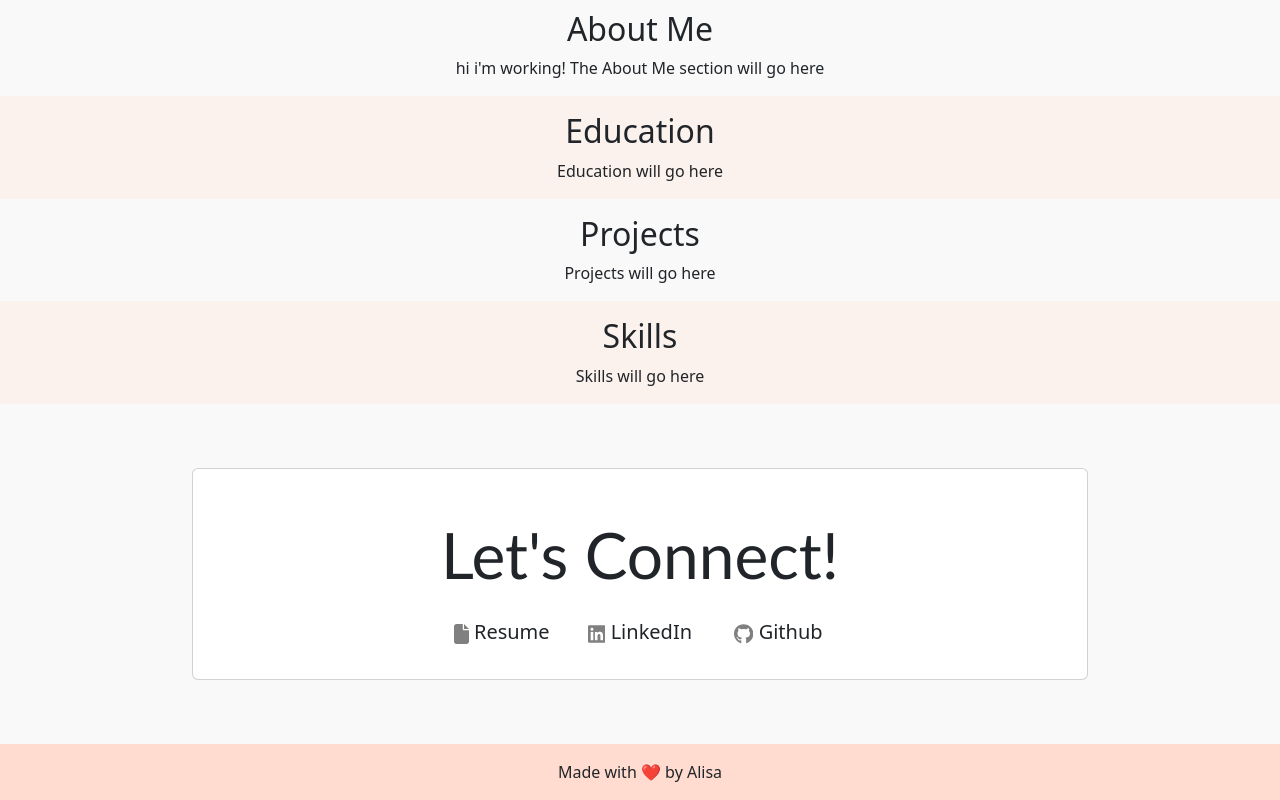
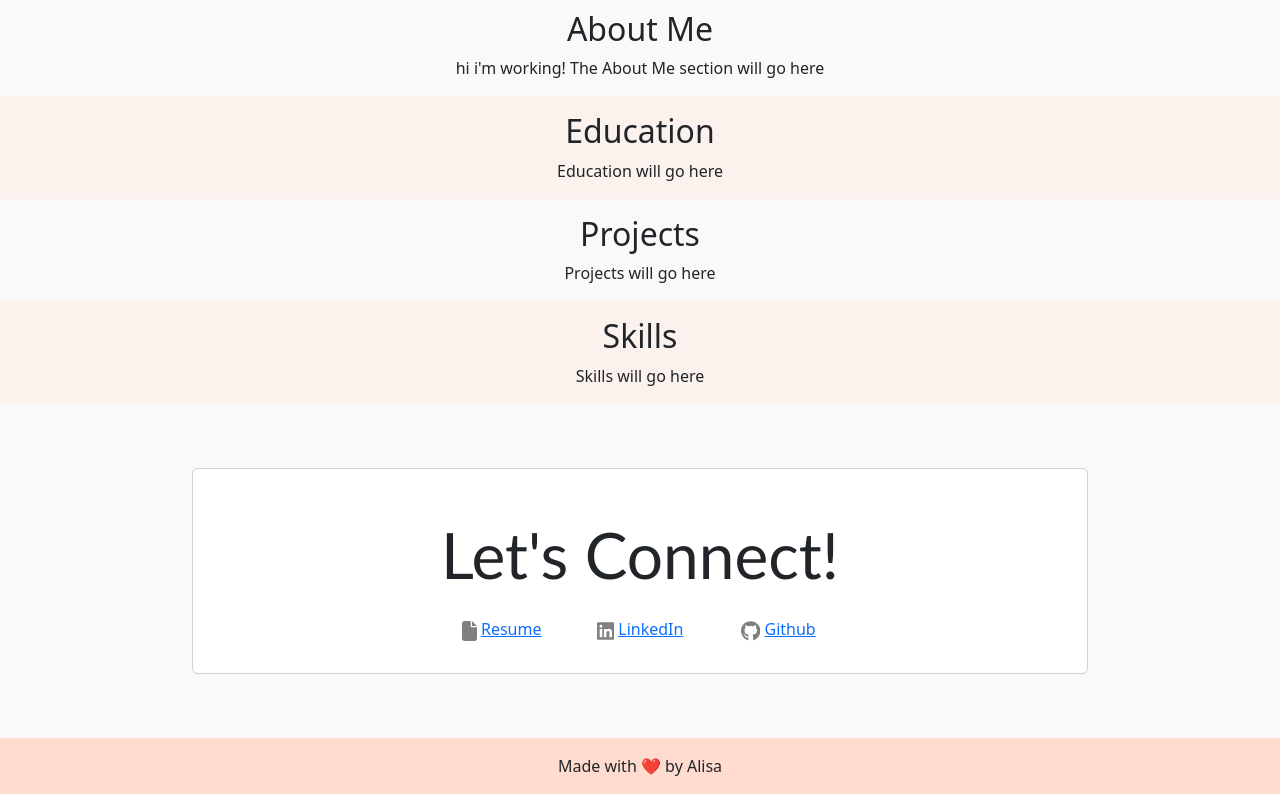
Before and after one commit to alisabevers/portfolio, a React (Create React App) app: page / in a window 1280 px wide. Shown: the part 806-1606 px from the top of the page. Built offline with nearby package versions, Linux system fonts and the light colour scheme.

Commit message:
linked connection links to the sites. Minus the resume. Will add that once its perfected

```diff
--- a/src/App.css
+++ b/src/App.css
@@ -74,7 +74,7 @@
 }
 
 .contact-list {
-  font-size: 1.25rem;
+  font-size: 1rem;
 }
 
 
--- a/src/components/Contact.js
+++ b/src/components/Contact.js
@@ -7,15 +7,16 @@ function Contact() {
                     <div class="row">
                         <div class="contact-list col">
                             <svg xmlns="http://www.w3.org/2000/svg" viewBox="0 0 384 512" height="1.25rem"><path fill="gray" d="M0 64C0 28.7 28.7 0 64 0H224V128c0 17.7 14.3 32 32 32H384V448c0 35.3-28.7 64-64 64H64c-35.3 0-64-28.7-64-64V64zm384 64H256V0L384 128z"/></svg> {` `}
-                            Resume
+                            {/* NEED TO ADD ONCE RESUME IS PERFECTED */}
+                            <a href="#" target="_blank">Resume</a>
                         </div>
                         <div class="contact-list col">
                             <svg xmlns="http://www.w3.org/2000/svg" viewBox="0 0 448 512" height="1.25rem"><path fill="gray" d="M416 32H31.9C14.3 32 0 46.5 0 64.3v383.4C0 465.5 14.3 480 31.9 480H416c17.6 0 32-14.5 32-32.3V64.3c0-17.8-14.4-32.3-32-32.3zM135.4 416H69V202.2h66.5V416zm-33.2-243c-21.3 0-38.5-17.3-38.5-38.5S80.9 96 102.2 96c21.2 0 38.5 17.3 38.5 38.5 0 21.3-17.2 38.5-38.5 38.5zm282.1 243h-66.4V312c0-24.8-.5-56.7-34.5-56.7-34.6 0-39.9 27-39.9 54.9V416h-66.4V202.2h63.7v29.2h.9c8.9-16.8 30.6-34.5 62.9-34.5 67.2 0 79.7 44.3 79.7 101.9V416z"/></svg> {` `}
-                            LinkedIn
+                            <a href="https://www.linkedin.com/in/alisabevers/" target="_blank">LinkedIn</a>
                         </div>
                         <div class="contact-list col">
                             <svg xmlns="http://www.w3.org/2000/svg" viewBox="0 0 496 512" height="1.25rem"><path fill="gray" d="M165.9 397.4c0 2-2.3 3.6-5.2 3.6-3.3.3-5.6-1.3-5.6-3.6 0-2 2.3-3.6 5.2-3.6 3-.3 5.6 1.3 5.6 3.6zm-31.1-4.5c-.7 2 1.3 4.3 4.3 4.9 2.6 1 5.6 0 6.2-2s-1.3-4.3-4.3-5.2c-2.6-.7-5.5.3-6.2 2.3zm44.2-1.7c-2.9.7-4.9 2.6-4.6 4.9.3 2 2.9 3.3 5.9 2.6 2.9-.7 4.9-2.6 4.6-4.6-.3-1.9-3-3.2-5.9-2.9zM244.8 8C106.1 8 0 113.3 0 252c0 110.9 69.8 205.8 169.5 239.2 12.8 2.3 17.3-5.6 17.3-12.1 0-6.2-.3-40.4-.3-61.4 0 0-70 15-84.7-29.8 0 0-11.4-29.1-27.8-36.6 0 0-22.9-15.7 1.6-15.4 0 0 24.9 2 38.6 25.8 21.9 38.6 58.6 27.5 72.9 20.9 2.3-16 8.8-27.1 16-33.7-55.9-6.2-112.3-14.3-112.3-110.5 0-27.5 7.6-41.3 23.6-58.9-2.6-6.5-11.1-33.3 2.6-67.9 20.9-6.5 69 27 69 27 20-5.6 41.5-8.5 62.8-8.5s42.8 2.9 62.8 8.5c0 0 48.1-33.6 69-27 13.7 34.7 5.2 61.4 2.6 67.9 16 17.7 25.8 31.5 25.8 58.9 0 96.5-58.9 104.2-114.8 110.5 9.2 7.9 17 22.9 17 46.4 0 33.7-.3 75.4-.3 83.6 0 6.5 4.6 14.4 17.3 12.1C428.2 457.8 496 362.9 496 252 496 113.3 383.5 8 244.8 8zM97.2 352.9c-1.3 1-1 3.3.7 5.2 1.6 1.6 3.9 2.3 5.2 1 1.3-1 1-3.3-.7-5.2-1.6-1.6-3.9-2.3-5.2-1zm-10.8-8.1c-.7 1.3.3 2.9 2.3 3.9 1.6 1 3.6.7 4.3-.7.7-1.3-.3-2.9-2.3-3.9-2-.6-3.6-.3-4.3.7zm32.4 35.6c-1.6 1.3-1 4.3 1.3 6.2 2.3 2.3 5.2 2.6 6.5 1 1.3-1.3.7-4.3-1.3-6.2-2.2-2.3-5.2-2.6-6.5-1zm-11.4-14.7c-1.6 1-1.6 3.6 0 5.9 1.6 2.3 4.3 3.3 5.6 2.3 1.6-1.3 1.6-3.9 0-6.2-1.4-2.3-4-3.3-5.6-2z"/></svg> {` `}
-                            Github
+                            <a href="https://github.com/alisabevers" target="_blank">Github</a>
                         </div>
                     </div>
                 </div>
```
